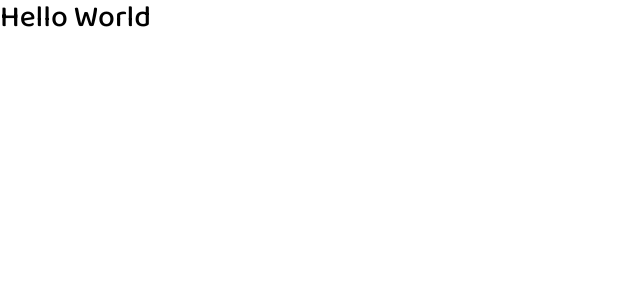
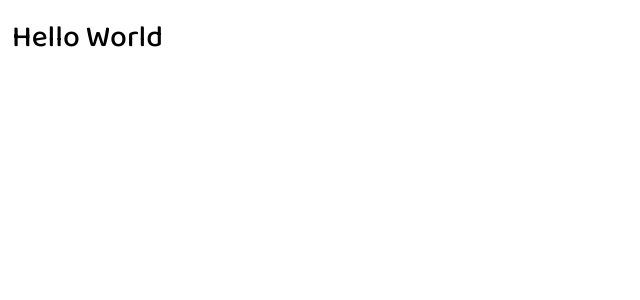
Before and after one commit to luanrem/coffee-delivery, a React (Vite) app: page / in a window 1280 px wide. Shown: the top 300 px of the page, without its empty margins (0-640 px from the left). Built offline with nearby package versions, Linux system fonts and the light colour scheme.

Commit message:
feat: configure prettier

```diff
--- a/package.json
+++ b/package.json
@@ -14,16 +14,19 @@
     "react-dom": "^18.2.0"
   },
   "devDependencies": {
+    "@rocketseat/eslint-config": "^2.1.0",
     "@types/react": "^18.2.15",
     "@types/react-dom": "^18.2.7",
     "@typescript-eslint/eslint-plugin": "^6.0.0",
     "@typescript-eslint/parser": "^6.0.0",
     "@vitejs/plugin-react": "^4.0.3",
     "autoprefixer": "^10.4.15",
-    "eslint": "^8.45.0",
+    "eslint": "^8.48.0",
     "eslint-plugin-react-hooks": "^4.6.0",
     "eslint-plugin-react-refresh": "^0.4.3",
     "postcss": "^8.4.29",
+    "prettier": "^3.0.3",
+    "prettier-plugin-tailwindcss": "^0.5.4",
     "tailwindcss": "^3.3.3",
     "typescript": "^5.0.2",
     "vite": "^4.4.5"
--- a/src/App.tsx
+++ b/src/App.tsx
@@ -1,10 +1,9 @@
 function App() {
-
   return (
-    <>
-      <h1 className='text-black font-baloo text-3xl'>Hello World</h1>
-    </>
-  )
+    <div className="m-2 flex flex-col">
+      <h1 className="m-3 mx-1 font-baloo text-3xl text-black">Hello World</h1>
+    </div>
+  );
 }
 
-export default App
+export default App;
```
Also changed, not shown: .eslintrc.cjs, 2 other files (tests, documents, lock files or other folders).
